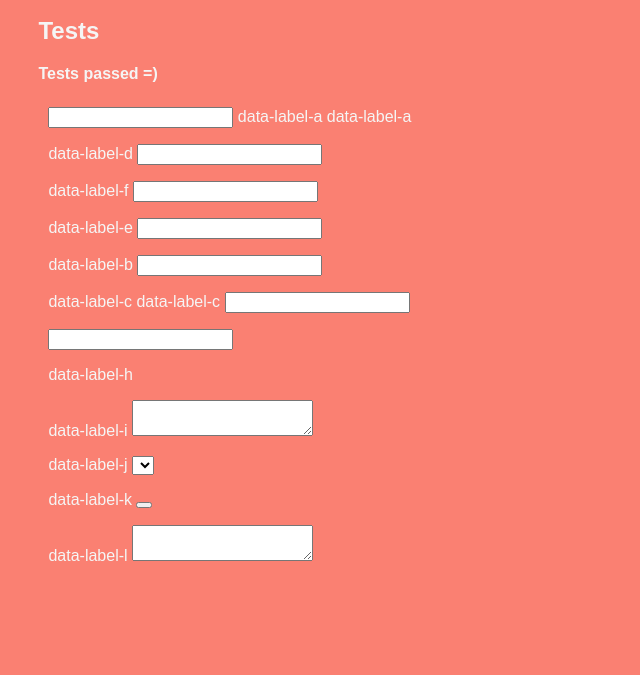
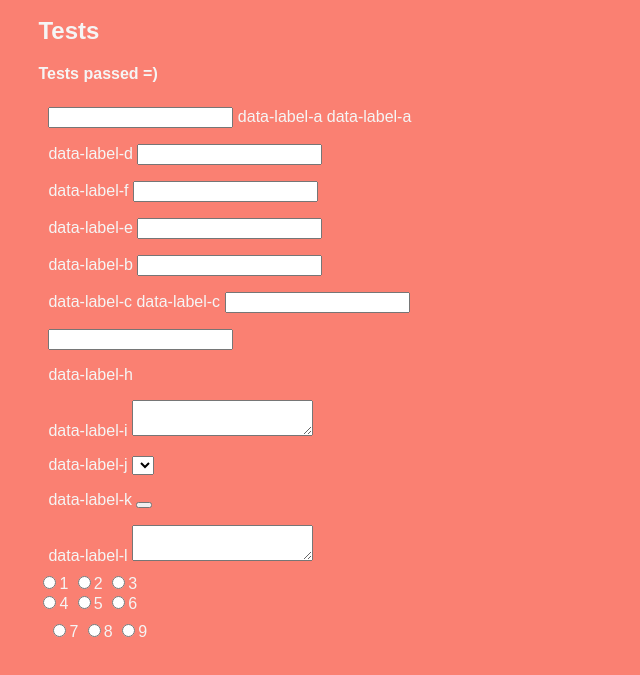
Before and after one commit to ryanve/associated, a website with bundled scripts: page index.html in a window 1280 px wide. Shown: the part 117-792 px from the top of the page, without its empty margins (0-640 px from the left). Built offline with nearby package versions, Linux system fonts and the light colour scheme.

Commit message:
Add .form and .radios

```diff
--- a/index.html
+++ b/index.html
@@ -1,5 +1,5 @@
 <!DOCTYPE html>
-<html lang="en-US">
+<html lang="en-US" data-form-o>
 <meta charset="utf-8">
 <title>associated</title>
 <meta name="viewport" content="width=device-width, initial-scale=1">
@@ -118,6 +118,24 @@ fieldset {
   <textarea data-control-l id="l"></textarea>
 </fieldset>
 
+<form data-form-m>
+  <label><input data-radio-m type="radio" name="unique">1</label>
+  <label><input data-radio-m type="radio" name="unique">2</label>
+  <label><input data-radio-m type="radio" name="unique">3</label>
+</form>
+
+<form data-form-n>
+  <label><input data-radio-n type="radio" name="unique">4</label>
+  <label><input data-radio-n type="radio" name="unique">5</label>
+  <label><input data-radio-n type="radio" name="unique">6</label>
+</form>
+
+<fieldset>
+  <label><input data-radio-o type="radio" name="unique">7</label>
+  <label><input data-radio-o type="radio" name="unique">8</label>
+  <label><input data-radio-o type="radio" name="unique">9</label>
+</fieldset>
+
 <script src="index.js"></script>
 <script
   src="https://code.jquery.com/jquery-3.1.1.slim.min.js"
--- a/index.js
+++ b/index.js
@@ -23,9 +23,20 @@
     return $control.closest('label').add(forId($control))
   }
 
+  function form($control) {
+    return $control.closest('form,html,:root')
+  }
+
+  function radios($radio) {
+    var name = $radio.attr('name')
+    return form($radio).find('input[type="radio"][name="' + name + '"]')
+  }
+
   return {
     control: control,
+    form: form,
     label: label,
-    labels: labels
+    labels: labels,
+    radios: radios
   }
 });
--- a/test.js
+++ b/test.js
@@ -66,6 +66,13 @@
   ok('k.labels', api.labels(find('control-k')), findAll('label-k'))
   ok('l.labels', api.labels(find('control-l')), findAll('label-l'))
 
+  ok('m.form', api.form(find('radio-m')), findAll('form-m'))
+  ok('n.form', api.form(find('radio-n')), findAll('form-n'))
+  ok('o.form', api.form(find('radio-o')), findAll('form-o'))
+  ok('m.radios', api.radios(find('radio-m')), findAll('radio-m'))
+  ok('n.radios', api.radios(find('radio-n')), findAll('radio-n'))
+  ok('o.radios', api.radios(find('radio-o')), findAll('radio-o'))
+
   status('<b>Tests passed =)</b>')
   console.log('Tests passed =)')
 }();
```
Also changed, not shown: README.md.
